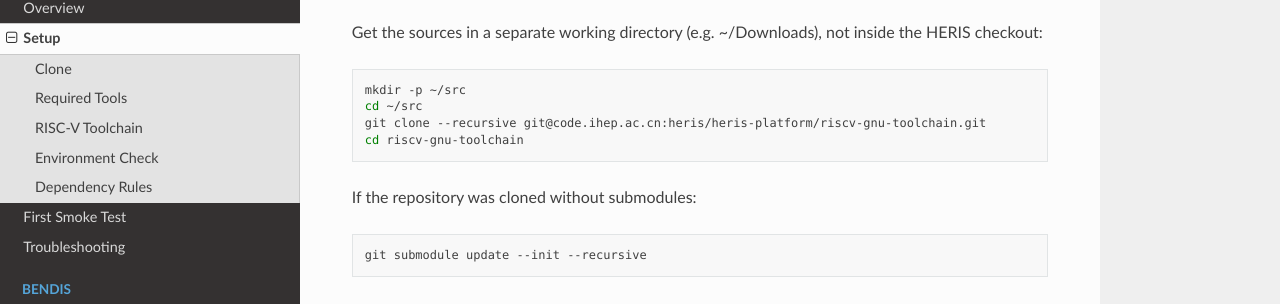
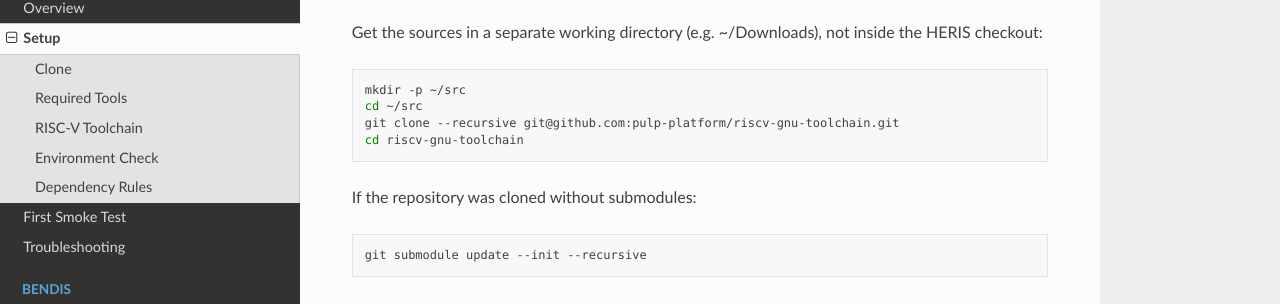
Before and after one commit to albertc9/HERIS-Doc, a Sphinx documentation site: the page built from docs/source/getting-started/setup.rst, in a window 1280 px wide and 900 px high, scrolled down 1154 px. Shown: the part 144-448 px from the top of the window. Built offline with Sphinx 7.4.7 and the Read the Docs theme 3.1.0, drawn with Linux system fonts in a browser that asks for light colours; pages that are not in the unit, such as notebooks, are missing from menus.

Commit message:
update toolchain

```diff
--- a/docs/source/getting-started/setup.rst
+++ b/docs/source/getting-started/setup.rst
@@ -66,7 +66,7 @@ Get the sources in a separate working directory (e.g. ~/Downloads), not inside t
 
    mkdir -p ~/src
    cd ~/src
-   git clone --recursive git@code.ihep.ac.cn:heris/heris-platform/riscv-gnu-toolchain.git
+   git clone --recursive git@github.com:pulp-platform/riscv-gnu-toolchain.git
    cd riscv-gnu-toolchain
 
 If the repository was cloned without submodules:
@@ -117,7 +117,7 @@ Do not globally export HERIS-internal variables such as ``PULP_ARCH_CFLAGS``
 or ``VSIM_PATH``. The repository test scripts select the CV32E40P ISA, ABI,
 runtime target, and simulator build path.
 
-See more details `here <https://code.ihep.ac.cn/heris/heris-platform/riscv-gnu-toolchain/-/blob/master/README.md>`_.
+See more details `here <https://github.com/pulp-platform/riscv-gnu-toolchain/-/blob/master/README.md>`_.
 
 Environment Check
 -----------------
```
